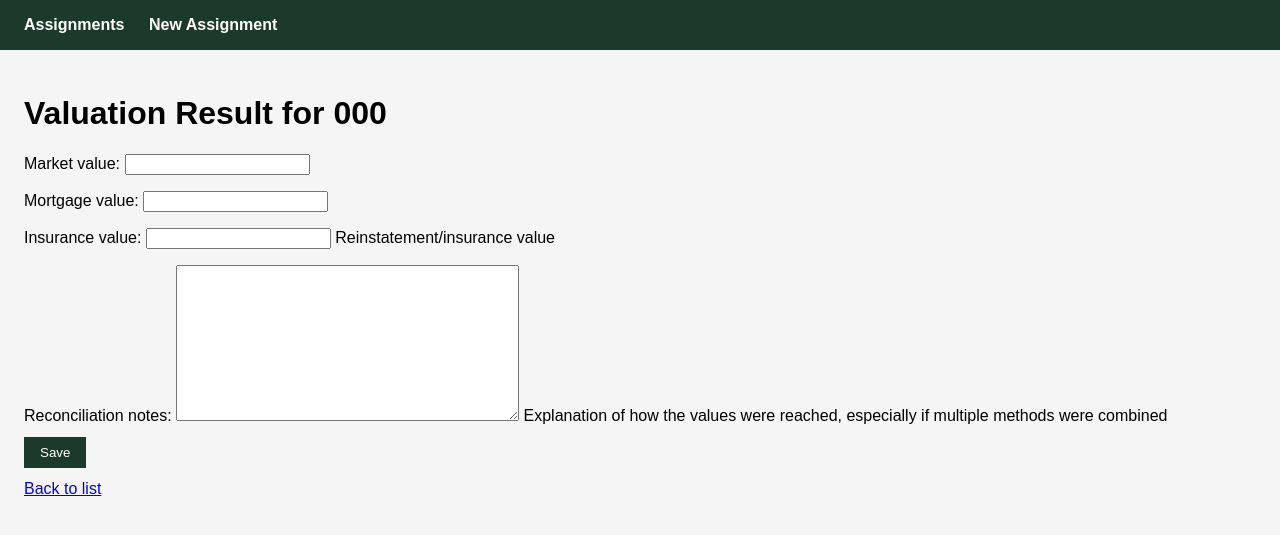
After one commit to Lydiah-Nyawira/digital-property-valuation-management-system, a Django app: page /valuations/assignments/1/result/ in a window 1280 px wide. The commit adds this page. Shown: the top 535 px of the page. Run offline with Django 5.2, Linux system fonts and the light colour scheme; tables that the repository leaves empty hold one stand-in row (values such as "Sample post").

Commit message:
Add base template with nav and styling; update existing templates to extend it

```diff
--- a/valuations/forms.py
+++ b/valuations/forms.py
@@ -1,5 +1,5 @@
 from django import forms
-from .models import ValuationAssignment, InspectionDetails
+from .models import ValuationAssignment, InspectionDetails, ValuationResult
 
 class ValuationAssignmentForm(forms.ModelForm):
     class Meta:
@@ -10,3 +10,8 @@ class InspectionForm(forms.ModelForm):
     class Meta:
         model = InspectionDetails
         fields = ['inspection_date', 'inspected_by', 'condition', 'observations']
+
+class ValuationResultForm(forms.ModelForm):
+    class Meta:
+        model = ValuationResult
+        fields = ['market_value', 'mortgage_value', 'insurance_value', 'reconciliation_notes']
--- a/valuations/templates/valuations/add_result.html
+++ b/valuations/templates/valuations/add_result.html
@@ -1,15 +1,13 @@
-<!DOCTYPE html>
-<html>
-<head>
-    <title>Add Valuation Result</title>
-</head>
-<body>
+{% extends 'valuations/base.html' %}
+
+{% block title %}Add Valuation Result{% endblock %}
+
+{% block content %}
 <h1>Valuation Result for {{ assignment.property.property_code }}</h1>
 <form method="post">
     {% csrf_token %}
     {{ form.as_p }}
     <button type="submit">Save</button>
 </form>
-    <a href="{% url 'assignment_list' %}">Back to list</a>
-</body>
-</html>
+<a class="button-link" href="{% url 'assignment_list' %}">Back to list</a>
+{% endblock %}
--- /dev/null
+++ b/valuations/templates/valuations/base.html
@@ -0,0 +1,30 @@
+<!DOCTYPE html>
+<html>
+<head>
+    <title>{% block title %}DPVMS{% endblock %}</title>
+    <style>
+        body { font-family: Arial, sans-serif; margin: 0; background: #f5f5f5; }
+        nav { background: #1b3a2b; padding: 16px 24px; }
+        nav a { color: #ffffff; text-decoration: none; margin-right: 20px; font-weight: bold; }
+        nav a:hover { text-decoration: underline; }
+        .container { padding: 24px; }
+        table { border-collapse: collapse; width: 100%; background: white; }
+        th, td { padding: 10px; border: 1px solid #ddd; text-align: left; }
+        th { background: #1b3a2b; color: white; }
+        form p { margin-bottom: 12px; }
+        button { background: #1b3a2b; color: white; padding: 8px 16px; border: none; cursor: pointer; }
+        button:hover { background: #14301f; }
+        a.button-link { display: inline-block; margin-top: 12px; }
+    </style>
+</head>
+<body>
+    <nav>
+        <a href="{% url 'assignment_list' %}">Assignments</a>
+        <a href="{% url 'create_assignment' %}">New Assignment</a>
+    </nav>
+    <div class="container">
+        {% block content %}
+        {% endblock %}
+    </div>
+</body>
+</html>
--- a/valuations/urls.py
+++ b/valuations/urls.py
@@ -5,4 +5,5 @@ urlpatterns = [
     path('assignments/', views.assignment_list, name='assignment_list'),
     path('assignments/create/', views.create_assignment, name='create_assignment'),
     path('assignments/<int:assignment_id>/inspection/', views.add_inspection, name='add_inspection'),
+    path('assignments/<int:assignment_id>/result/', views.add_result, name='add_result'),
 ]
--- a/valuations/views.py
+++ b/valuations/views.py
@@ -1,6 +1,6 @@
 from django.shortcuts import render, redirect, get_object_or_404
-from .models import ValuationAssignment, InspectionDetails
-from .forms import ValuationAssignmentForm, InspectionForm
+from .models import ValuationAssignment, InspectionDetails, ValuationResult
+from .forms import ValuationAssignmentForm, InspectionForm, ValuationResultForm
 
 def assignment_list(request):
     assignments = ValuationAssignment.objects.select_related('property', 'client').all()
@@ -28,3 +28,16 @@ def add_inspection(request, assignment_id):
     else:
         form = InspectionForm()
     return render(request, 'valuations/add_inspection.html', {'form': form, 'assignment': assignment})
+
+def add_result(request, assignment_id):
+    assignment = get_object_or_404(ValuationAssignment, id=assignment_id)
+    if request.method == 'POST':
+        form = ValuationResultForm(request.POST)
+        if form.is_valid():
+            result = form.save(commit=False)
+            result.assignment = assignment
+            result.save()
+            return redirect('assignment_list')
+    else:
+        form = ValuationResultForm()
+    return render(request, 'valuations/add_result.html', {'form': form, 'assignment': assignment})
```
Also changed, not shown: valuations/templates/valuations/add_inspection.html (+7 -9 lines), valuations/templates/valuations/assignment_list.html (+12 -9 lines), valuations/templates/valuations/create_assignment.html (+7 -9 lines). Lines whose indentation alone changed are shown as unchanged.
